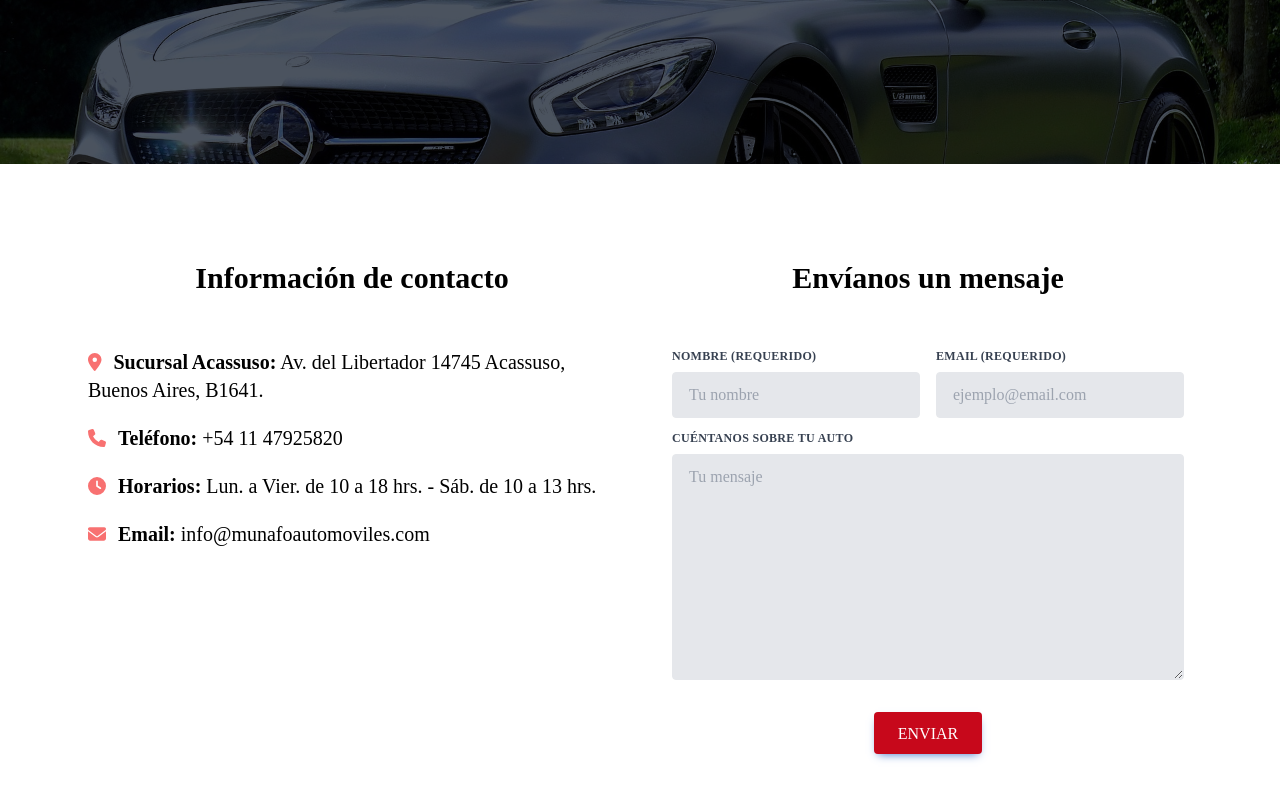
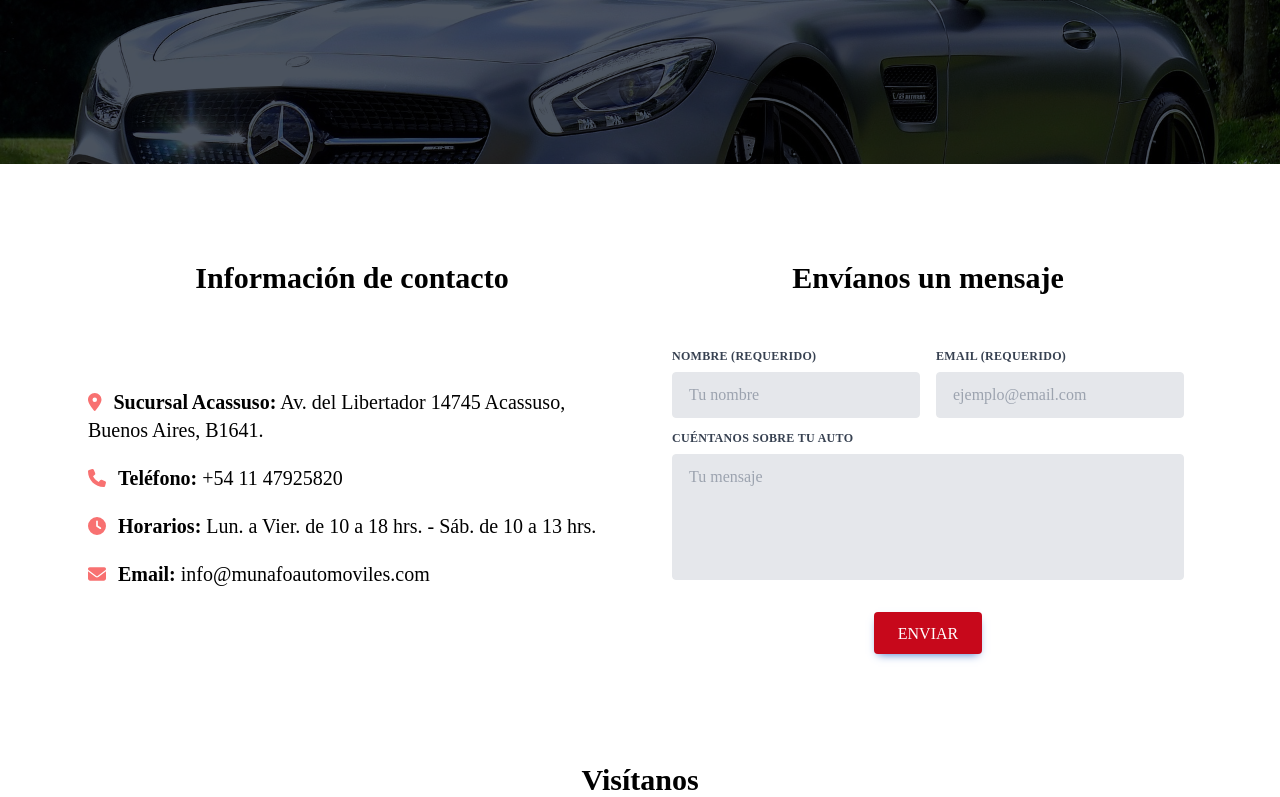
Before and after one commit to janus-dev87/Munaf-Argentina, a React (Create React App) app: page /contacto in a window 1280 px wide. Shown: the part 436-1233 px from the top of the page. Built offline with nearby package versions, Linux system fonts and the light colour scheme; what tailwindcss-animated would draw is missing.

Commit message:
Cambios en contacto

```diff
--- a/src/pages/Contacto.jsx
+++ b/src/pages/Contacto.jsx
@@ -59,7 +59,7 @@
           <h1 className="text-2xl text-center font-bold pb-5 xl:text-3xl xl:pb-10">
             Información de contacto
           </h1>
-          <div className="space-y-5 xl:py-3">
+          <div className="space-y-5 xl:py-3 xl:mt-10">
             <div>
               <p className="xl:text-xl">
                 <FontAwesomeIcon
@@ -169,14 +169,14 @@
                   Cuéntanos sobre tu auto
                 </label>
                 <textarea
-                  className="appearance-none block w-full bg-gray-200 text-gray-700 border border-gray-200 rounded py-3 px-4 leading-tight focus:outline-none focus:bg-white focus:border-gray-500
+                  className="appearance-none resize-none block w-full bg-gray-200 text-gray-700 border border-gray-200 rounded py-3 px-4 leading-tight focus:outline-none focus:bg-white focus:border-gray-500
                 mb-3
                 "
                   placeholder="Tu mensaje"
                   name="message"
                   id="grid-message"
                   cols="30"
-                  rows="10"
+                  rows="5"
                   onChange={handleInputChange}
                   value={formData.message}
                 ></textarea>
--- a/src/pages/Servicio.jsx
+++ b/src/pages/Servicio.jsx
@@ -383,7 +383,7 @@
                   Cuéntanos sobre tu auto
                 </label>
                 <textarea
-                  className="appearance-none block w-full bg-gray-200 text-gray-700 border border-gray-200 rounded py-3 px-4 leading-tight focus:outline-none focus:bg-white focus:border-gray-500
+                  className="appearance-none resize-none block w-full bg-gray-200 text-gray-700 border border-gray-200 rounded py-3 px-4 leading-tight focus:outline-none focus:bg-white focus:border-gray-500
                 mb-3
                 "
                   placeholder="Tu mensaje"
```
